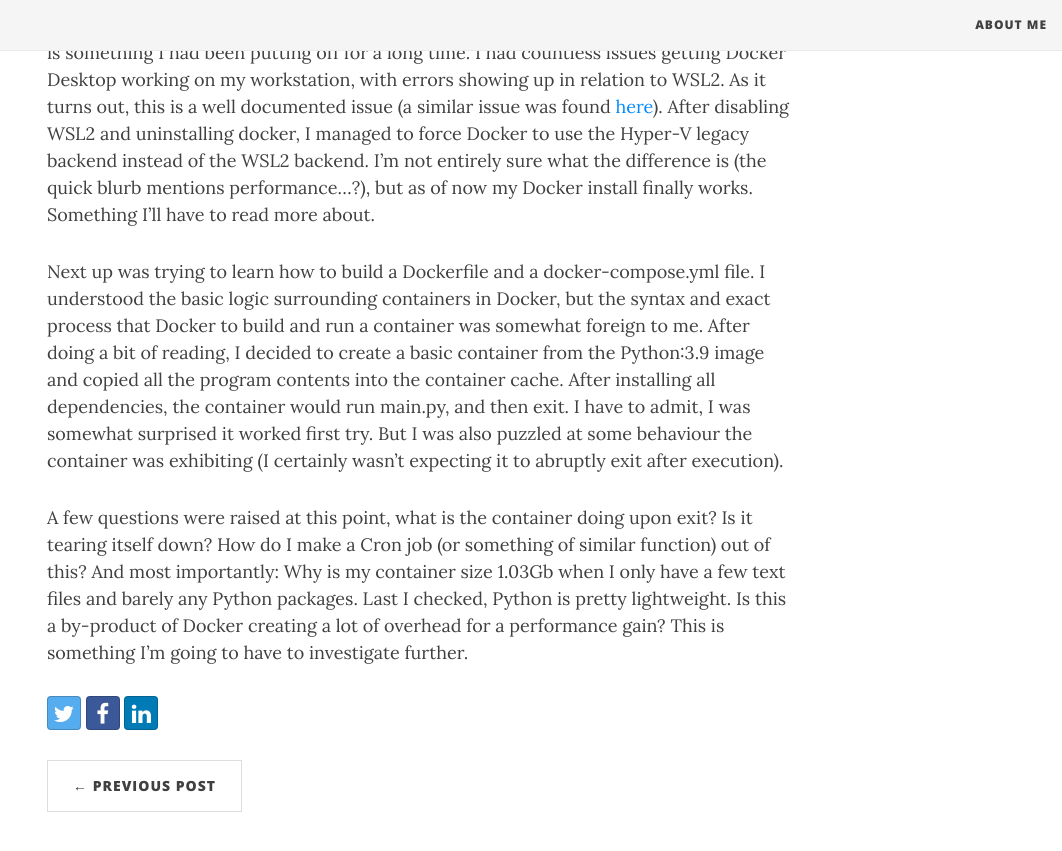
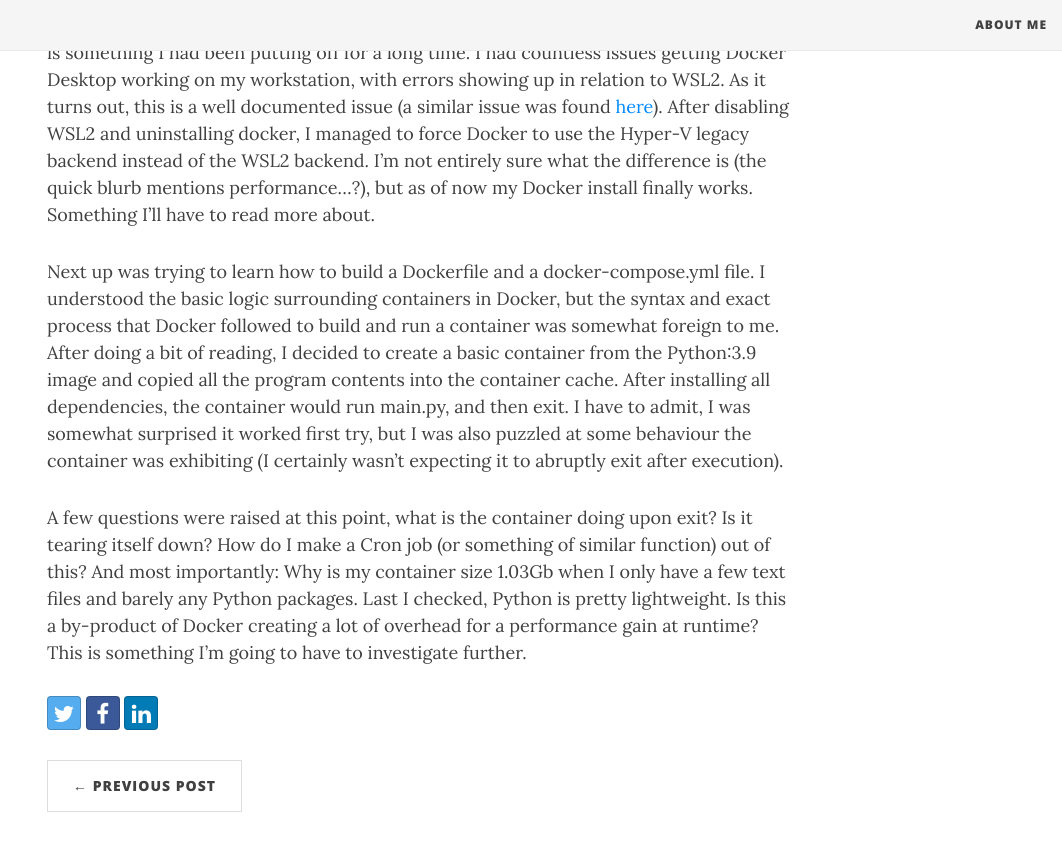
Before and after one commit to YRoghi/yroghi.github.io, a Jekyll site: the page built from _posts/2021-09-29-Docker-Be-Hard.md, in a window 1280 px wide and 900 px high, scrolled down 500 px. Shown: the top 851 px of the window, without its empty margins (218-1280 px from the left). Built offline with Jekyll 4.4.1, drawn with Linux system fonts in a browser that asks for light colours; nearby versions of some CDN libraries.

Commit message:
Fixed grammar

```diff
--- a/_posts/2021-09-29-Docker-Be-Hard.md
+++ b/_posts/2021-09-29-Docker-Be-Hard.md
@@ -22,14 +22,14 @@
 
 Next up was trying to learn how to build a Dockerfile and a docker-compose.yml file. I understood
 the basic logic surrounding containers in Docker, but the syntax and exact process that Docker
-to build and run a container was somewhat foreign to me. After doing a bit of reading, I decided
+followed to build and run a container was somewhat foreign to me. After doing a bit of reading, I decided
 to create a basic container from the Python:3.9 image and copied all the program contents into
 the container cache. After installing all dependencies, the container would run main.py, and then
-exit. I have to admit, I was somewhat surprised it worked first try. But I was also puzzled at some behaviour the container was exhibiting (I certainly wasn't expecting it to abruptly exit
+exit. I have to admit, I was somewhat surprised it worked first try, but I was also puzzled at some behaviour the container was exhibiting (I certainly wasn't expecting it to abruptly exit
 after execution).
 
 A few questions were raised at this point, what is the container doing upon exit? Is it tearing
 itself down? How do I make a Cron job (or something of similar function) out of this? And most
 importantly: Why is my container size 1.03Gb when I only have a few text files and barely any Python
 packages. Last I checked, Python is pretty lightweight. Is this a by-product of Docker creating a lot of
-overhead for a performance gain? This is something I'm going to have to investigate further.
+overhead for a performance gain at runtime? This is something I'm going to have to investigate further.
```
